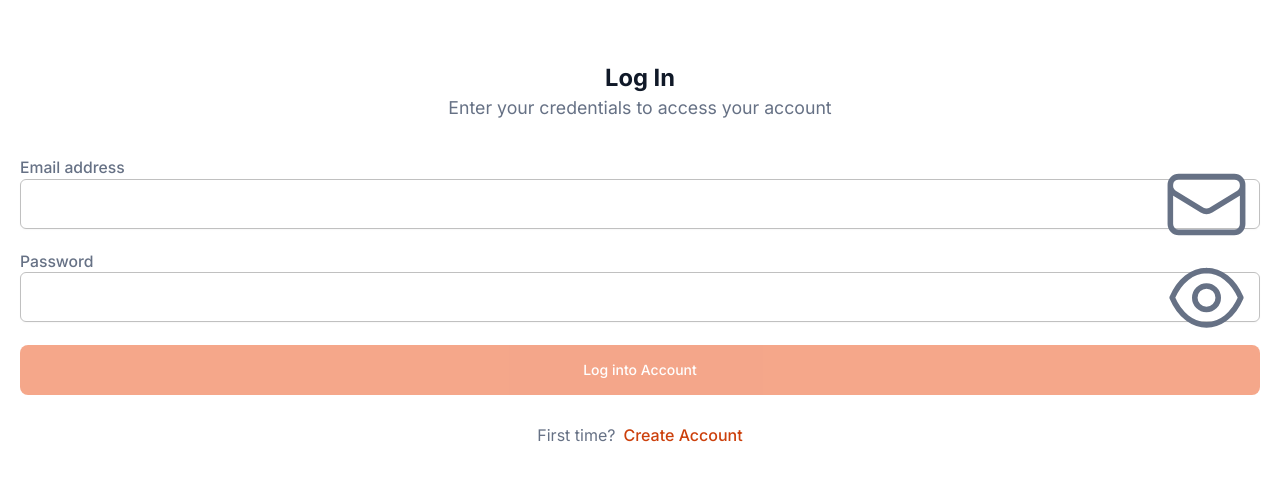
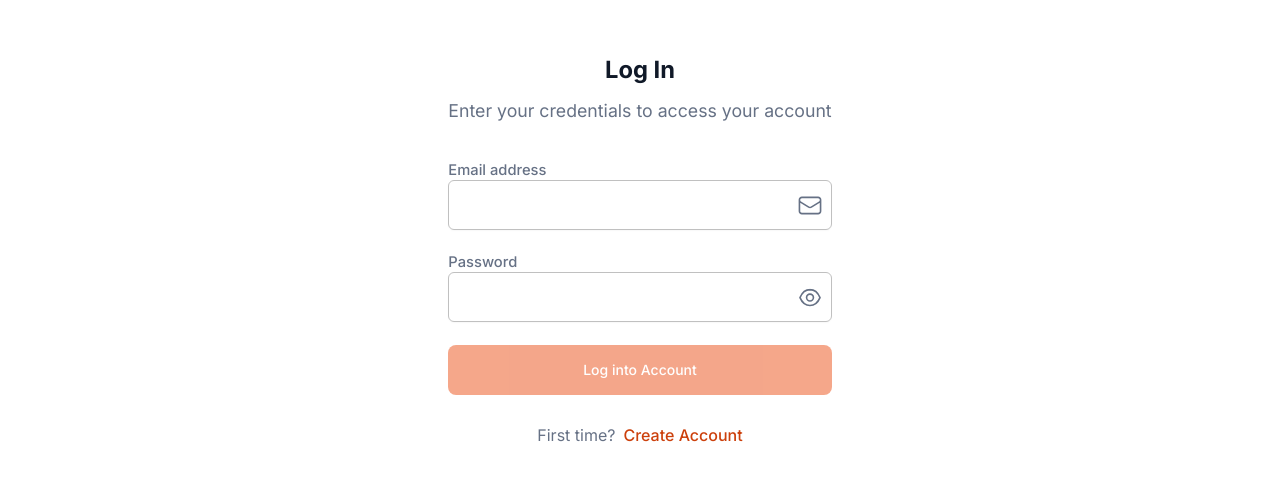
Before and after one commit to keenlabi/zbf, a React (Vite) app: page /login in a window 1280 px wide. Shown: the part 187-668 px from the top of the page. Built offline with nearby package versions, Linux system fonts and the light colour scheme.

Commit message:
revamped login and signup page

```diff
--- a/src/modules/Authentication/CreateAccount/CreateAccount.tsx
+++ b/src/modules/Authentication/CreateAccount/CreateAccount.tsx
@@ -76,7 +76,7 @@ export default function CreateAccount() {
         <SizedBox height="30px" />
 
         <div className={styles.linkToCreateAccount}>
-          <div className={styles.text}>First time?</div>
+          <div className={styles.text}>Already have an account?</div>
           <Link
             className={"_orange"}
             to={"/login"}
--- a/src/modules/Authentication/CreateAccount/createaccount.module.css
+++ b/src/modules/Authentication/CreateAccount/createaccount.module.css
@@ -1,3 +1,10 @@
+.loginForm {
+  max-width: 600px;
+  margin: 0 auto;
+  padding: 0 20px;
+  height: max-content;
+}
+
 .formHeading {
   display: flex;
   flex-direction: column;
--- a/src/modules/Authentication/Login/login.module.css
+++ b/src/modules/Authentication/Login/login.module.css
@@ -1,24 +1,17 @@
-.loginPage {
+.loginForm {
+  max-width: 600px;
+  margin: 0 auto;
   padding: 0 20px;
   height: max-content;
 }
 
-.logoWrapper {
-  display: flex;
-  justify-content: center;
-  align-items: center;
-
-  margin-top: 5rem;
-}
-
 .formHeading {
-  margin-top: 4rem;
   display: flex;
   flex-direction: column;
   align-items: center;
   justify-content: center;
-  gap: 5px;
-  text-align: center !important;
+  gap: 1rem;
+  text-align: center;
 }
 
 .linkToCreateAccount {
--- a/src/modules/Home/Home.tsx
+++ b/src/modules/Home/Home.tsx
@@ -1,9 +1,9 @@
-import styles from "./dashboard.module.css";
+import styles from "./home.module.css"
 import Footer from "src/shared/components/Footer/Footer";
 import Header from "src/shared/components/Header/Header";
 import Sidebar from "src/shared/components/Sidebar/Sidebar";
 
-export default function Dashboard() {
+export default function Home() {
   return (
     <div className={styles.dashboard_wrapper}>
       <Header />
--- a/src/routes/AppRoutes.tsx
+++ b/src/routes/AppRoutes.tsx
@@ -1,6 +1,6 @@
-import Home from "src/modules/Landing/Home";
 import AuthRoutes from "./AuthRoutes";
 import { IAppRouterType } from "./routes.types";
+import Home from "src/modules/Home/Home";
 
 const AppRoutes:IAppRouterType[] = [
     ...AuthRoutes,
--- a/src/shared/components/Buttons/TextButton/variants/PrimaryTextButton/primarytextbutton.module.css
+++ b/src/shared/components/Buttons/TextButton/variants/PrimaryTextButton/primarytextbutton.module.css
@@ -3,6 +3,7 @@
   border-radius: 8px;
   border: none;
   cursor: pointer;
+  padding-inline: 1em;
 
   display: flex;
   align-items: center;
@@ -11,7 +12,10 @@
 
   background-color: var(--orange-accent-400);
   color: #fff;
+  min-width: max-content;
+  height: 50px;
 }
+
 .primaryButton:disabled {
   opacity: 0.5;
 }
@@ -19,22 +23,5 @@
 .label {
   font-size: 14px;
   font-weight: 500;
-  line-height: 18.2px;
-  padding-block: 16px;
+  line-height: 100%;
 }
-
-/* .background_type:hover {
-
-}
-
-.background_type:active {
-
-}
-
-.no_background_type:hover {
-
-}
-
-.no_background_type:active {
-
-} */
--- a/src/shared/components/Footer/Footer.tsx
+++ b/src/shared/components/Footer/Footer.tsx
@@ -5,7 +5,7 @@ import fbIcon from "src/shared/assets/icons/Fb.svg";
 import twIcon from "src/shared/assets/icons/Tw.svg";
 import igIcon from "src/shared/assets/icons/Ig.svg";
 import lnIcon from "src/shared/assets/icons/Ln.svg";
-import PrimaryTextButton from "../Buttons/IconButton/variants/PrimaryTextButton/PrimaryTextButton";
+import PrimaryTextButton from "../Buttons/TextButton/variants/PrimaryTextButton/PrimaryTextButton";
 
 export default function Footer() {
   return (
@@ -20,7 +20,7 @@ export default function Footer() {
 
         <div className={styles.footer_top_right}>
           <InputField type="text" onInput={() => {}} prefixIcon={emailIcon} inputWidth="400px" backgroundColor="#fff" />
-          <PrimaryTextButton label="Subscribe" action={() => {}} variant="no_background_type" extrastyle={styles.subscribe_btn} />
+          <PrimaryTextButton label="Subscribe" action={() => {}} extrastyle={styles.subscribe_btn} />
         </div>
       </div>
 
--- a/src/shared/components/InputField/inputfield.module.css
+++ b/src/shared/components/InputField/inputfield.module.css
@@ -6,7 +6,7 @@
 
 .label {
   font-weight: var(--font-weight-medium);
-  font-size: var(--font-size-16);
+  font-size: var(--font-size-15);
 }
 
 .input_wrapper {
```
